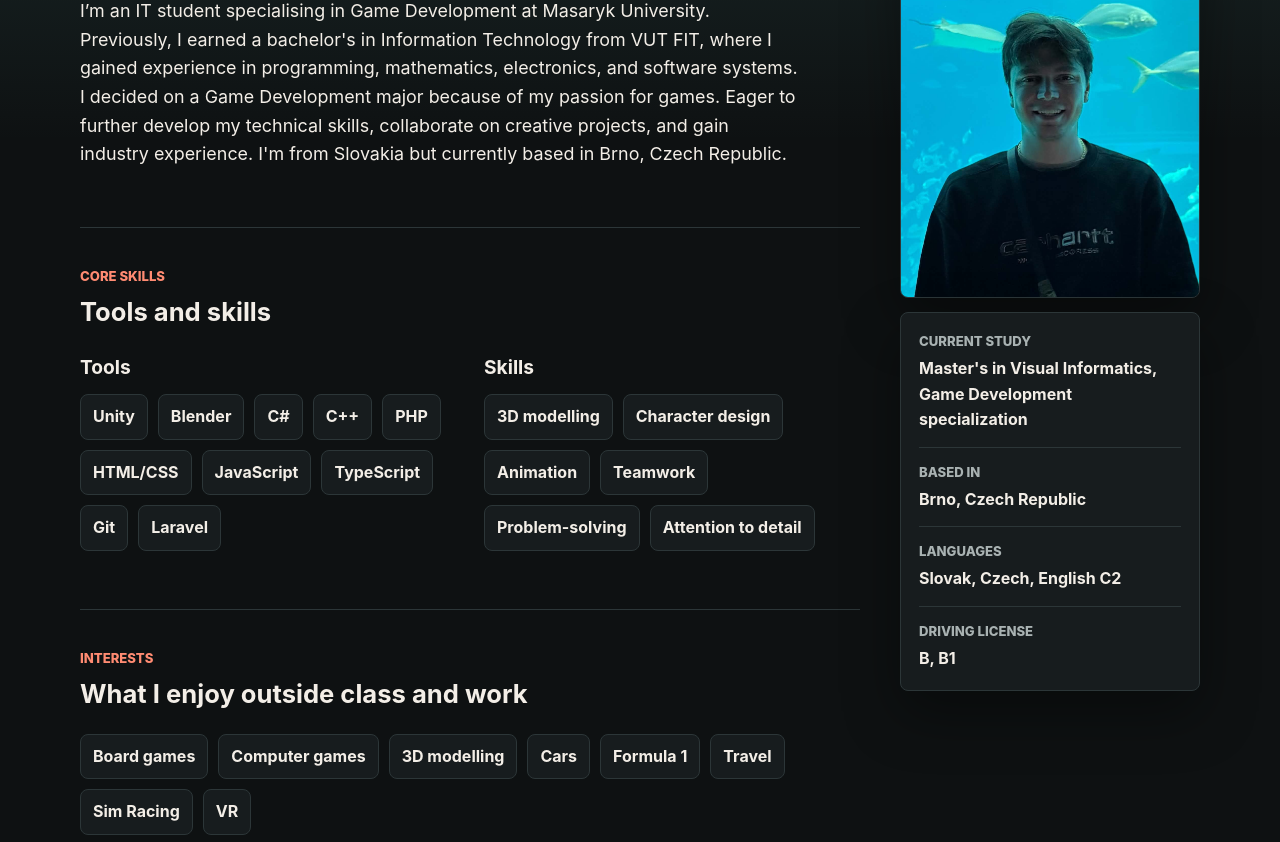
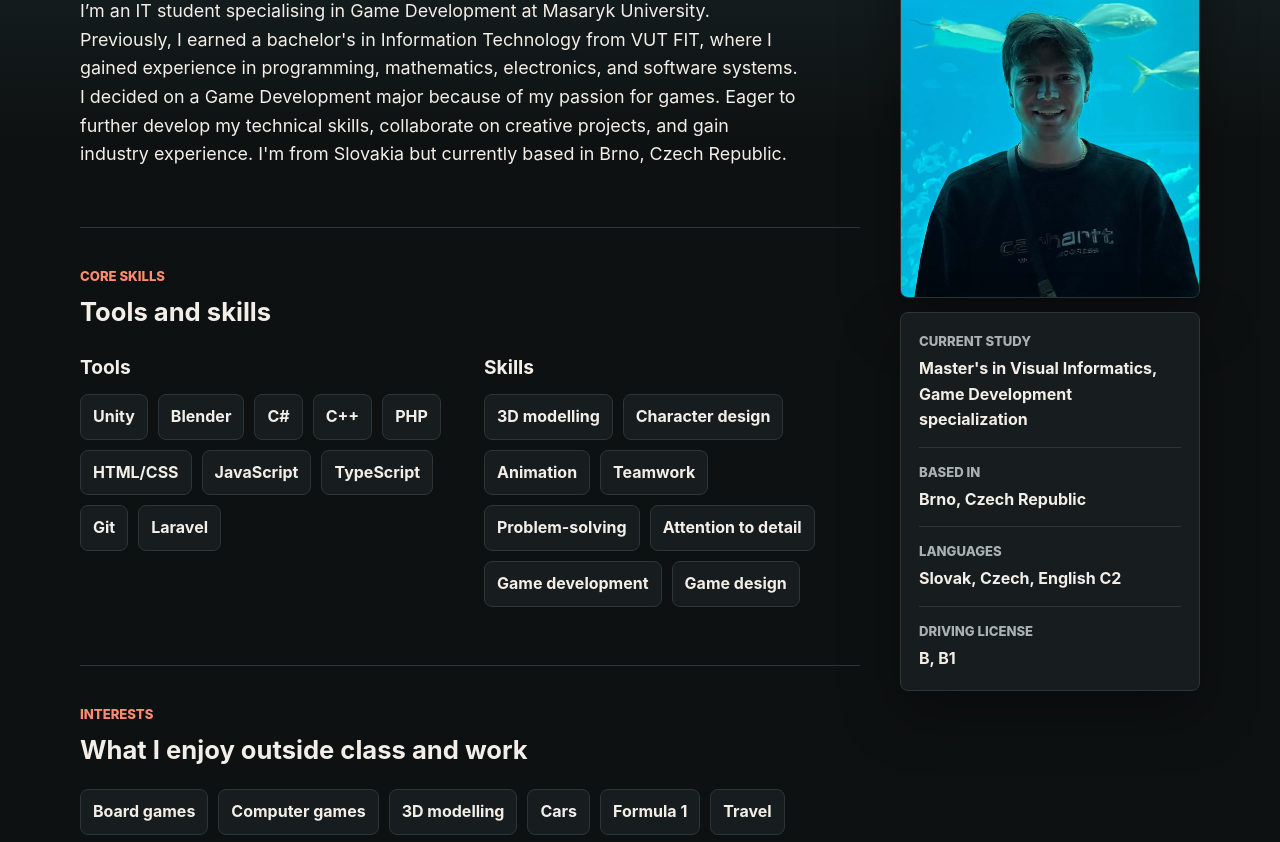
Before and after one commit to krecikminajjj/Portfolio, a plain HTML site: page index.html in a window 1280 px wide. Shown: the part 218-1060 px from the top of the page. Drawn offline with Linux system fonts and the light colour scheme.

Commit message:
Add game development and design skills to list

```diff
--- a/index.html
+++ b/index.html
@@ -105,6 +105,8 @@
                 <li>Teamwork</li>
                 <li>Problem-solving</li>
                 <li>Attention to detail</li>
+                <li>Game development</li>
+                <li>Game design</li>
               </ul>
             </div>
           </div>
```
